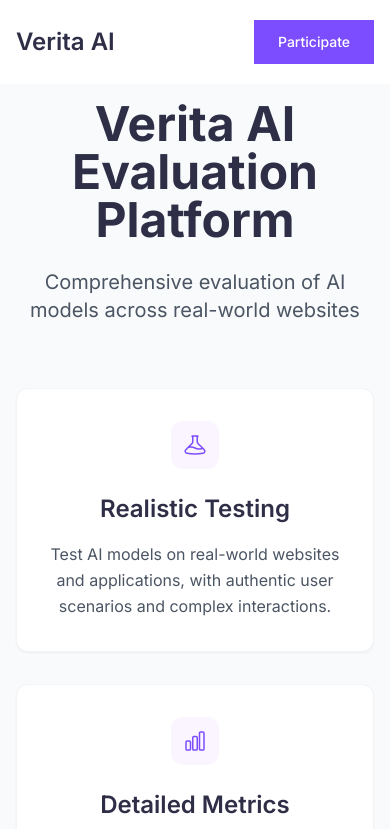
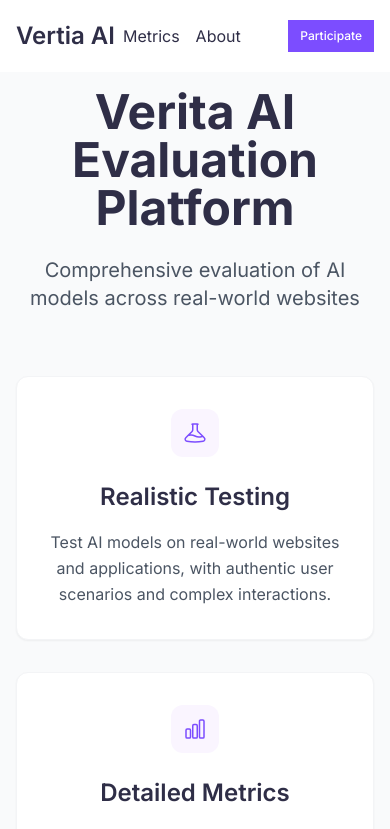
Before and after one commit to rith321-lab/realevals-clone, a Next.js app: page / in a window 390 px wide. Shown: the top 829 px of the page. Built offline with nearby package versions, Linux system fonts and the light colour scheme.

Commit message:
mobile view alterations

```diff
--- a/src/app/layout.tsx
+++ b/src/app/layout.tsx
@@ -21,11 +21,11 @@
         <header className="w-full bg-white py-5">
           <div className="container mx-auto px-4 md:px-6">
             <div className="flex items-center justify-between">
-              <div className="flex items-center space-x-12">
+              <div className="flex items-center space-x-2 md:space-x-12">
                 <Link href="/" className="text-2xl font-semibold text-[#2f2e47]">
-                  Verita AI
+                  Vertia AI
                 </Link>
-                <nav className="hidden md:flex items-center space-x-8">
+                <nav className="flex items-center space-x-4 md:space-x-8">
                   <Link href="/metrics" className="text-base text-[#2f2e47] hover:text-gray-600">
                     Metrics
                   </Link>
@@ -35,7 +35,7 @@
                 </nav>
               </div>
               <div>
-                <button className="bg-[#7c4dff] text-white px-6 py-3 rounded-lg text-sm font-medium hover:bg-[#6c3ce9] transition-colors">
+                <button className="bg-[#7c4dff] text-white px-3 sm:px-6 py-2 sm:py-3 rounded-lg text-xs sm:text-sm font-medium hover:bg-[#6c3ce9] transition-colors">
                   Participate
                 </button>
               </div>
```
Also changed, not shown: src/app/metrics/page.tsx (line endings or trailing spaces).
